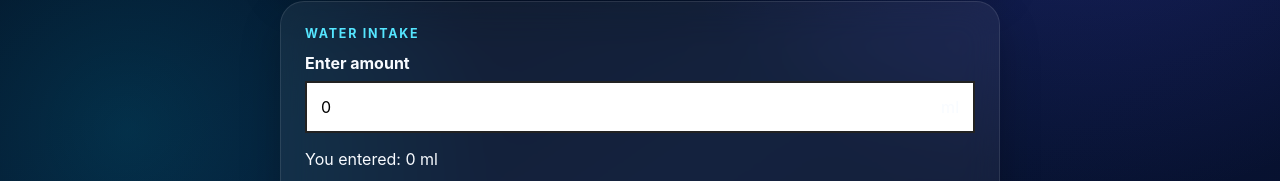
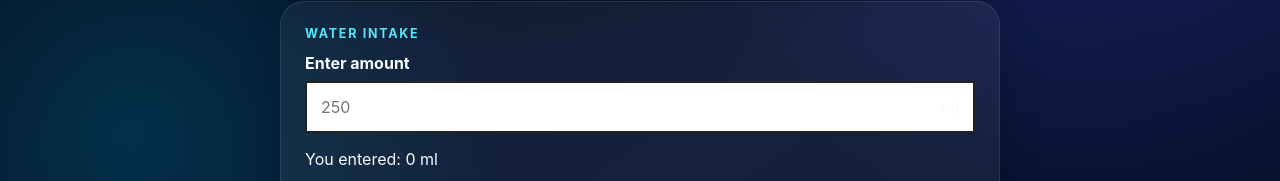
Before and after one commit to UBSDFS/hydrate, a React (Create React App) app in the folder water-intake-tracker/: page / in a window 1280 px wide. Shown: the part 402-583 px from the top of the page. Built offline with nearby package versions, Linux system fonts and the light colour scheme.

Commit message:
Fix inputValue initialization to prevent typing bug
Changed inputValue state initialization from 0 to an empty string to fix typing bug.

```diff
--- a/water-intake-tracker/src/App.jsx
+++ b/water-intake-tracker/src/App.jsx
@@ -10,7 +10,7 @@ import WeeklyChartCard from "./components/Chart/ChartCard";
 function App() {
   const [totalWater, setTotalWater] = useState(0);
   const [history, setHistory] = useState([]);
-  const [inputValue, setInputValue] = useState(0);
+  const [inputValue, setInputValue] = useState(""); // was 0 — caused the "0100" typing bug
   const goalAmount = 2000; // Example goal amount in ml
 
   const currentAmount = totalWater;
@@ -35,7 +35,7 @@ function App() {
   const handleReset = () => {
     setTotalWater(0);
     setHistory([]);
-    setInputValue(0);
+    setInputValue(""); // was 0
   };
 
 
```
